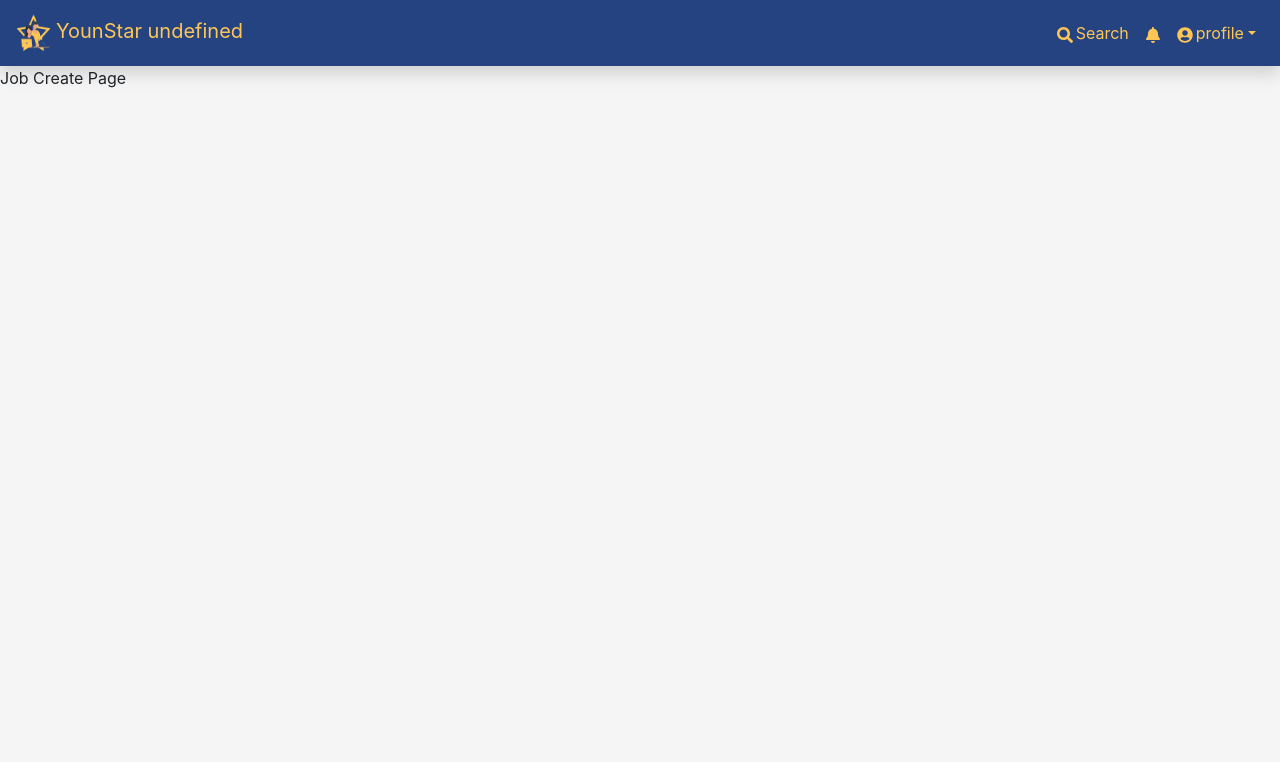
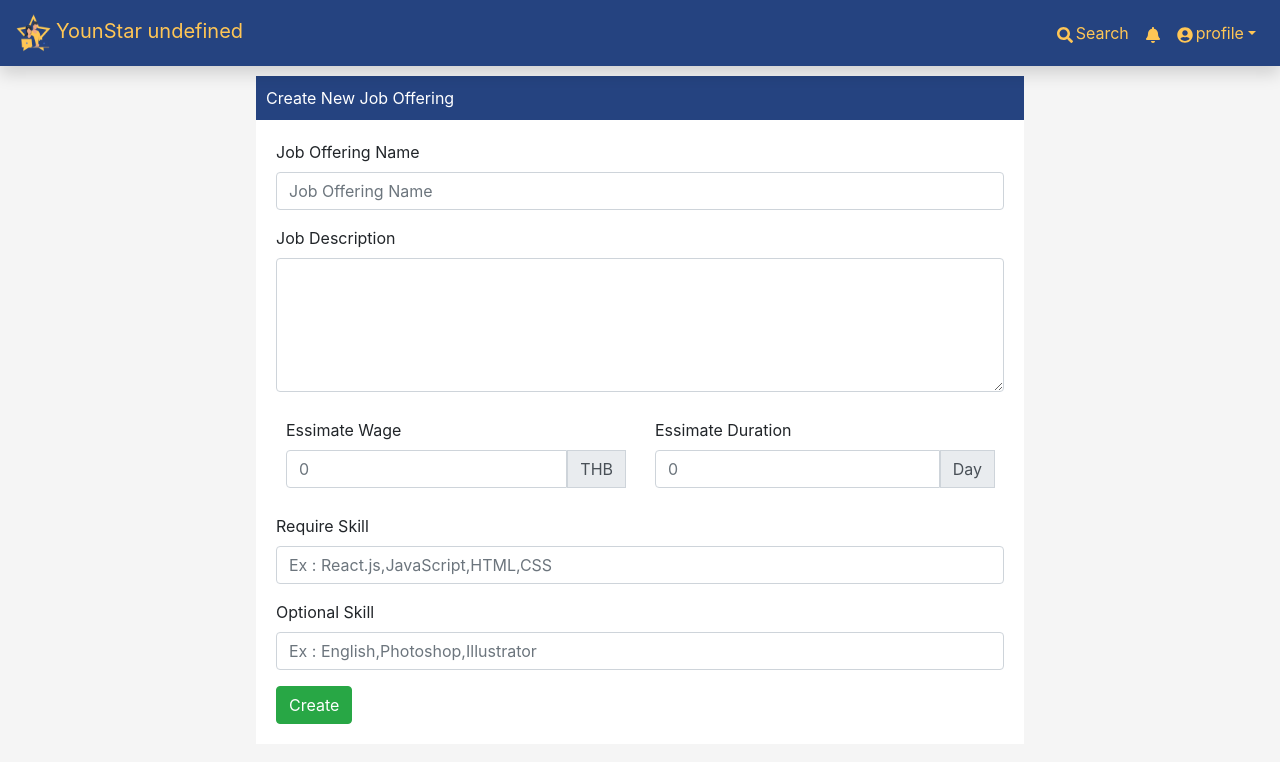
Before and after one commit to 2110423-2019-2/sec2_ShibaInu_front_end, a React (Create React App) app: page /jobcreate in a window 1280 px wide. Shown: the top 762 px of the page. Built offline with nearby package versions, Linux system fonts and the light colour scheme.

Commit message:
fix JobCreatePage

```diff
--- /dev/null
+++ b/src/JobCreatePage.css
@@ -0,0 +1,35 @@
+.job-create-page {
+  margin: auto;
+  margin-top: 10px;
+  width: 60%;
+  background-color: white;
+}
+
+header {
+  background-color: #254380;
+  padding: 10px;
+  color: white;
+}
+
+.non-header {
+  padding: 20px;
+}
+
+.inside-box {
+  padding: 10px;
+}
+
+form {
+  padding: 20px;
+}
+
+.row {
+  padding: auto;
+}
+.col {
+  padding: auto;
+}
+
+.button {
+  float: right;
+}
--- a/src/JobCreatePage.js
+++ b/src/JobCreatePage.js
@@ -1,5 +1,6 @@
 import React from "react";
-// import "./JobCreate.css";
+import "./JobCreatePage.css";
+import { Form, Row, Col, InputGroup, Button } from "react-bootstrap";
 import NavBar from "./NavBar";
 
 class JobCreatePage extends React.Component {
@@ -10,9 +11,74 @@ class JobCreatePage extends React.Component {
 
   render() {
     return (
-      <div class="job-create-page">
+      <div>
         <NavBar />
-        <div>Job Create Page</div>
+        <div class="job-create-page">
+          <header>Create New Job Offering</header>
+          <div>
+            <Form>
+              <Form.Group controlId="jobname">
+                <Form.Label>Job Offering Name</Form.Label>
+                <Form.Control placeholder="Job Offering Name" />
+              </Form.Group>
+              <Form.Group controlId="jobDes">
+                <Form.Label>Job Description</Form.Label>
+                <Form.Control as="textarea" rows="5" />
+              </Form.Group>
+              <Row>
+                <Col>
+                  {" "}
+                  <Form.Group controlId="bidAmount">
+                    <Form.Label>Essimate Wage</Form.Label>
+                    <InputGroup>
+                      <Form.Control
+                        type="number"
+                        placeholder="0"
+                        // aria-describedby="inputGroupPrepend"
+                        required
+                      />
+                      <InputGroup.Prepend>
+                        <InputGroup.Text id="inputGroupPrepend">
+                          THB
+                        </InputGroup.Text>
+                      </InputGroup.Prepend>
+                    </InputGroup>
+                  </Form.Group>
+                </Col>
+                <Col>
+                  {" "}
+                  <Form.Group controlId="bidDuration">
+                    <Form.Label>Essimate Duration</Form.Label>
+                    <InputGroup>
+                      <Form.Control
+                        type="number"
+                        placeholder="0"
+                        // aria-describedby="inputGroupPrepend"
+                        required
+                      />
+                      <InputGroup.Prepend>
+                        <InputGroup.Text id="inputGroupPrepend">
+                          Day
+                        </InputGroup.Text>
+                      </InputGroup.Prepend>
+                    </InputGroup>
+                  </Form.Group>
+                </Col>
+              </Row>
+              <Form.Group controlId="reqSkill">
+                <Form.Label>Require Skill</Form.Label>
+                <Form.Control placeholder="Ex : React.js,JavaScript,HTML,CSS" />
+              </Form.Group>
+              <Form.Group controlId="optSkill">
+                <Form.Label>Optional Skill</Form.Label>
+                <Form.Control placeholder="Ex : English,Photoshop,Illustrator" />
+              </Form.Group>
+              <Button variant="success" type="submit">
+                Create
+              </Button>
+            </Form>
+          </div>
+        </div>
       </div>
     );
   }
--- a/src/JobPage.css
+++ b/src/JobPage.css
@@ -9,10 +9,13 @@
   width: 750px;
 }
 
-.job-des {
+.non-header {
   padding: 20px;
 }
 
+.inside-box {
+  padding: 10px;
+}
 .job-bid {
   background-color: white;
   width: 250px;
@@ -24,12 +27,13 @@
 }
 
 form {
-  padding: 10px;
+  padding: 20px;
 }
 
 header {
-  background-color: rgb(46, 46, 209);
+  background-color: #254380;
   padding: 10px;
+  color: white;
 }
 
 .row {
--- a/src/JobPage.js
+++ b/src/JobPage.js
@@ -1,5 +1,6 @@
 import React from "react";
 import "./JobPage.css";
+import NavBar from "./NavBar";
 import { Container, Row, Col, Form, Button, InputGroup } from "react-bootstrap";
 
 class JobDetail extends React.Component {
@@ -12,13 +13,19 @@ class JobDetail extends React.Component {
     return (
       <div class="job-detail">
         <header>Build a mobile app</header>
-        <div class="job-des">
+        <div class="non-header">
+          <div class="inside-box">
             Hi, I am Husain, an I am just started a startup company. I need an
             application to connect local electrician, plumbers, mechanics, and
             many other to the customers in order to fulfilled their need. For
-          example, customer login and search for an electrician nearby. The app
-          will shows result of electricians nearby with the detail provided the
-          customer.
+            example, customer login and search for an electrician nearby. The
+            app will shows result of electricians nearby with the detail
+            provided the customer.
+          </div>
+          <div class="inside-box">Require Skill</div>
+          <div class="inside-box">Optional Skill</div>
+          <div class="inside-box">Picture</div>
+          <div class="inside-box">Client</div>
         </div>
       </div>
     );
@@ -36,7 +43,7 @@ class JobBid extends React.Component {
       <div class="job-bid">
         <header>Bid</header>
         <Form class="form-bid">
-          <Form.Group controlId="fromBidAmount">
+          <Form.Group controlId="bidAmount">
             <InputGroup>
               <Form.Control
                 type="number"
@@ -49,7 +56,7 @@ class JobBid extends React.Component {
               </InputGroup.Prepend>
             </InputGroup>
           </Form.Group>
-          <Form.Group controlId="fromBidDuration">
+          <Form.Group controlId="bidDuration">
             <InputGroup>
               <Form.Control
                 type="number"
@@ -95,6 +102,8 @@ class JobPage extends React.Component {
 
   render() {
     return (
+      <div>
+        <NavBar />
         <div class="job-page">
           <Container>
             <Row>
@@ -114,6 +123,7 @@ class JobPage extends React.Component {
             </Row>
           </Container>
         </div>
+      </div>
     );
   }
 }
```
Lines whose indentation alone changed are shown as unchanged.
